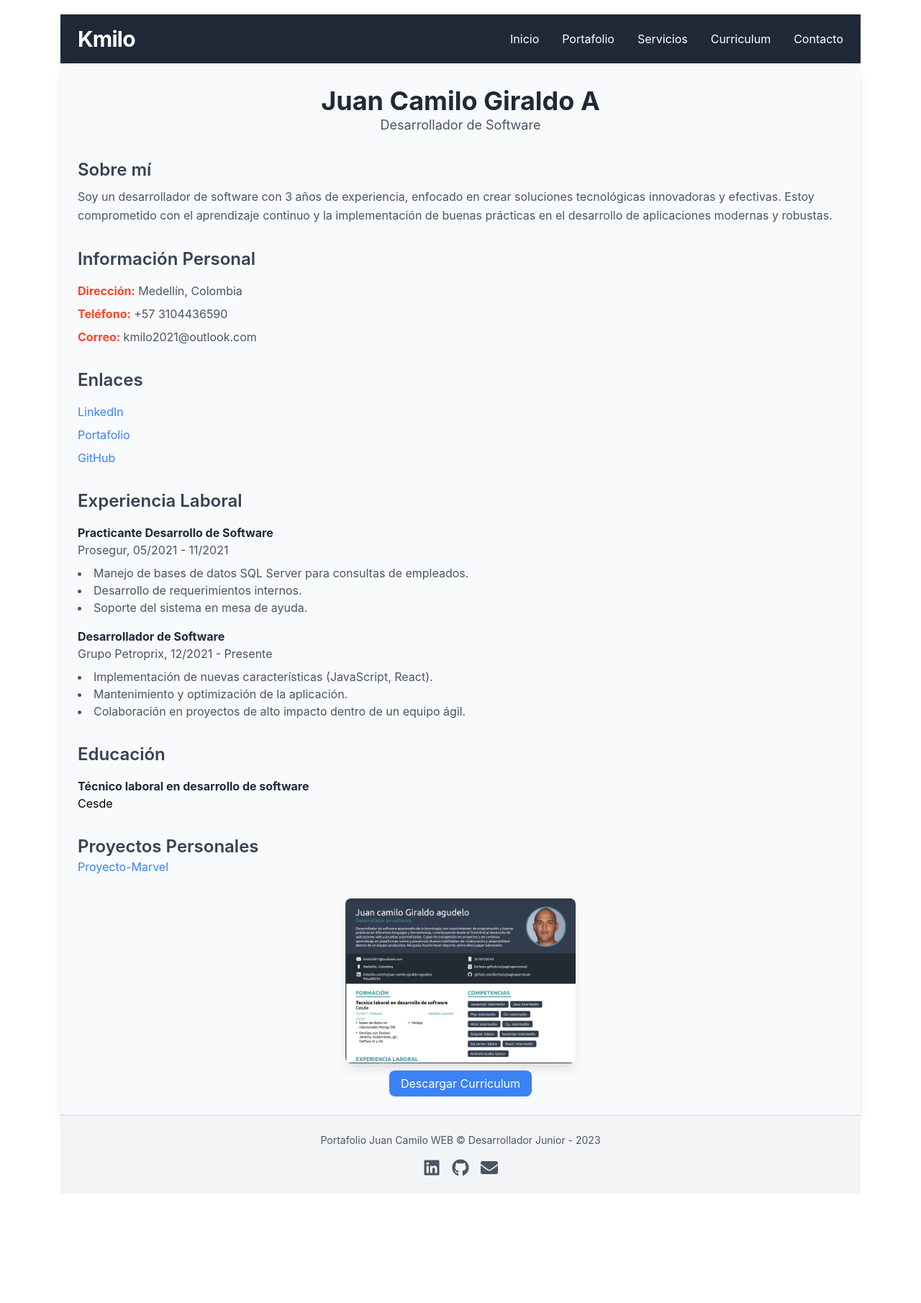
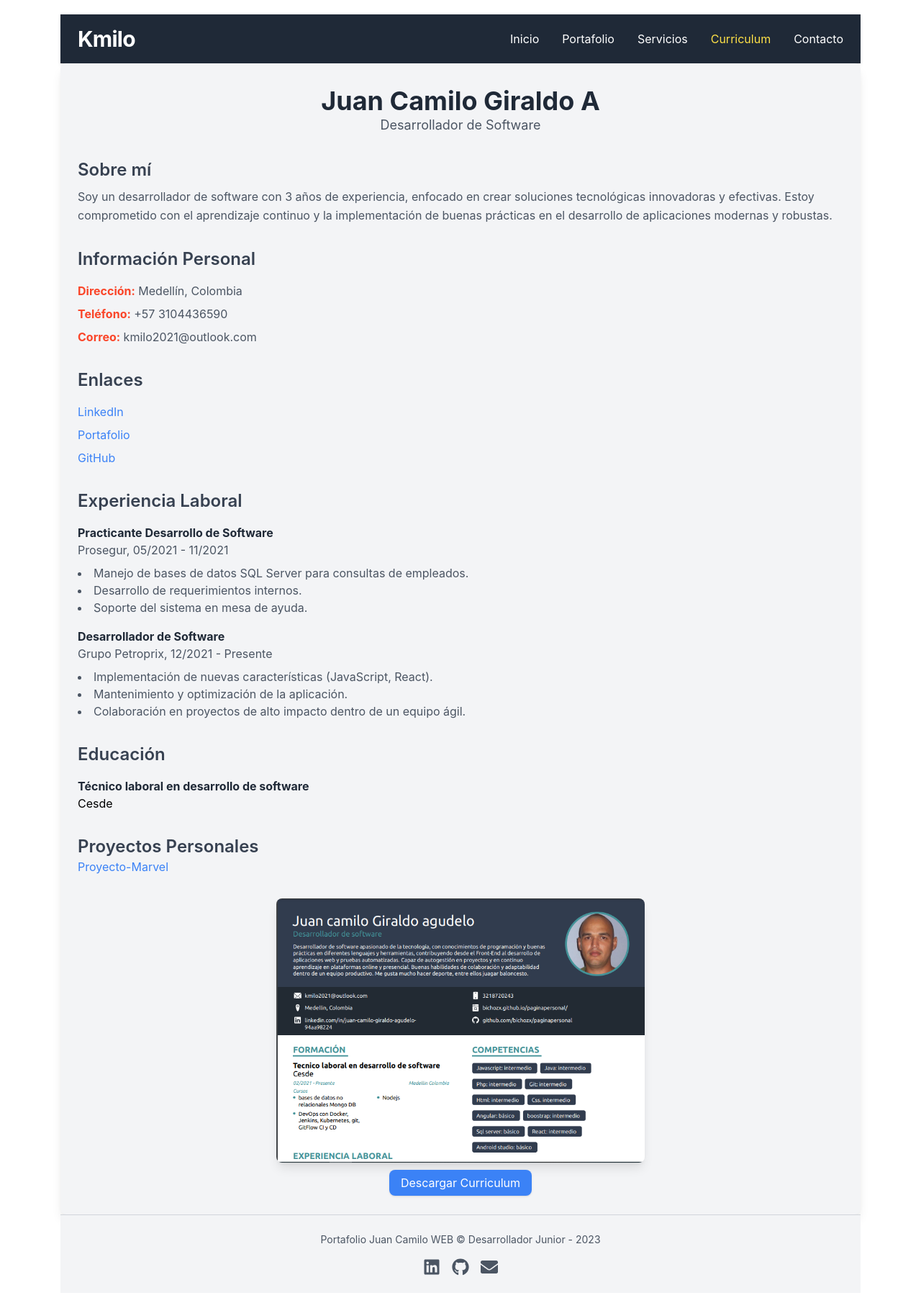
Before and after one commit to bichozx/portafolio, a React (Create React App) app: page /curriculum in a window 1280 px wide. Shown: the top 1810 px of the page at 72% size. Before the commit the page ends 1678 px from the top, so only its background shows below. Built offline with nearby package versions, Linux system fonts and the light colour scheme.

Commit message:
se hace responsive la seccion de Cv y se cambian unas clases en formulario

```diff
--- a/src/components/Contacto.jsx
+++ b/src/components/Contacto.jsx
@@ -48,7 +48,7 @@ export const Contacto = () => {
   };
 
   return (
-    <div className="max-w-7xl mx-auto px-6 py-8 bg-gray-50 rounded-lg shadow-lg">
+    <div className="bg-gray-100 max-w-7xl mx-auto px-6 py-8 bg-gray-50 rounded-lg shadow-lg">
       <div className="text-center mb-8">
         <h1 className="text-4xl font-bold text-gray-800">Contacto</h1>
         <p className="text-lg text-gray-600">Ponte en contacto con nosotros</p>
--- a/src/components/Curriculum.jsx
+++ b/src/components/Curriculum.jsx
@@ -3,7 +3,7 @@ import img from '../../src/img_Cv.png';
 
 export const Curriculum = () => {
   return (
-    <div className="max-w-7xl mx-auto px-6 py-8 bg-gray-50 rounded-lg shadow-lg">
+    <div className="max-w-7xl mx-auto px-6 py-8 bg-gray-100 rounded-lg shadow-lg">
       <header className="text-center mb-8">
         <h1 className="text-4xl font-bold text-gray-800">
           Juan Camilo Giraldo A
@@ -136,12 +136,12 @@ export const Curriculum = () => {
         <img
           src={img}
           alt="CV"
-          className="mx-auto mb-4 max-w-xs rounded-lg shadow-lg"
+          className="mx-auto mb-4 max-w-full sm:max-w-xs md:max-w-sm lg:max-w-md xl:max-w-lg rounded-lg shadow-lg"
         />
         <a
           href="/downLoad/Cv-ats 2.2.pdf"
           download="Cv-ats 2.2.pdf"
-          className="bg-blue-500 text-white py-2 px-4 rounded-lg shadow hover:bg-blue-600"
+          className="bg-blue-500 text-white py-2 px-4 rounded-lg shadow hover:bg-blue-600 mt-4"
         >
           Descargar Curriculum
         </a>
--- a/src/components/ListadoTrabajos.jsx
+++ b/src/components/ListadoTrabajos.jsx
@@ -5,7 +5,7 @@ import { trabajos } from '../data/Trabajos'
 export const ListadoTrabajos = ({ limite }) => {
   return (
     <>
-      <section className='works'>
+      <section className='bg-gray-100 flex flex-wrap justify-between gap-5'>
       {trabajos.slice(0, limite).map(trabajo => (
         <article key={trabajo.key} className='work-item'>
           <div className='mask'>
--- a/src/components/Portafolio.jsx
+++ b/src/components/Portafolio.jsx
@@ -3,7 +3,7 @@ import React from 'react';
 
 export const Portafolio = () => {
   return (
-    <>
+    <div className='bg-gray-100'>
       <div className="page">
         <h1 className="text-4xl font-bold text-gray-800 mb-8 text-center sm:text-5xl">
           Mi Portafolio
@@ -19,6 +19,6 @@ export const Portafolio = () => {
       <div className="w-full max-w-7xl px-4 sm:px-6 ">
         <ListadoTrabajos />
       </div>
-    </>
+    </div>
   );
 };
--- a/src/components/Proyectos.jsx
+++ b/src/components/Proyectos.jsx
@@ -17,7 +17,7 @@ export const Proyecto = () => {
   }
 
   return (
-    <div className="min-h-screen bg-gradient-to-b from-indigo-50 to-indigo-100 flex items-center justify-center p-6">
+    <div className="bg-gray-100 min-h-screen bg-gradient-to-b from-indigo-50 to-indigo-100 flex items-center justify-center p-6">
       <div className="max-w-4xl w-full bg-white rounded-xl shadow-xl overflow-hidden transform transition-all hover:scale-105 hover:shadow-2xl">
 
         <div className="relative group">
--- a/src/components/layout/HeaderNav.jsx
+++ b/src/components/layout/HeaderNav.jsx
@@ -1,6 +1,6 @@
-import React, { useState } from 'react';
+import React,{useState} from 'react'
 
-import { NavLink } from 'react-router-dom';
+import { NavLink } from "react-router-dom";
 
 export const HeaderNav = () => {
   const [isMenuVisible, setMenuVisible] = useState(false);
@@ -12,28 +12,34 @@ export const HeaderNav = () => {
   return (
     <header className="bg-gray-800 text-white shadow-md">
       <div className="max-w-6xl mx-auto px-6 py-4 flex justify-between items-center">
+        {/* Logo estilizado */}
         <div className="font-bold text-3xl tracking-tight text-white">
           Kmilo
         </div>
 
+
         <button
           onClick={toggleMenu}
-          className="md:hidden text-3xl focus:outline-none"
+          className="md:hidden text-2xl focus:outline-none"
         >
           ☰
         </button>
 
+
         <nav
           className={`${
-            isMenuVisible ? 'block' : 'hidden'
+            isMenuVisible ? "block" : "hidden"
           } md:block md:flex md:space-x-8 md:items-center`}
         >
           <ul className="flex flex-col md:flex-row items-center space-y-4 md:space-y-0 md:space-x-8">
             <li>
               <NavLink
                 to="/inicio"
-                activeClassName="text-yellow-300"
-                className="text-white hover:text-yellow-300 transition duration-300"
+                className={({ isActive }) =>
+                  isActive
+                    ? "text-yellow-300"
+                    : "text-white hover:text-yellow-300 transition duration-300"
+                }
                 onClick={() => setMenuVisible(false)}
               >
                 Inicio
@@ -42,8 +48,11 @@ export const HeaderNav = () => {
             <li>
               <NavLink
                 to="/portafolio"
-                activeClassName="text-yellow-300"
-                className="text-white hover:text-yellow-300 transition duration-300"
+                className={({ isActive }) =>
+                  isActive
+                    ? "text-yellow-300"
+                    : "text-white hover:text-yellow-300 transition duration-300"
+                }
                 onClick={() => setMenuVisible(false)}
               >
                 Portafolio
@@ -52,8 +61,11 @@ export const HeaderNav = () => {
             <li>
               <NavLink
                 to="/servicios"
-                activeClassName="text-yellow-300"
-                className="text-white hover:text-yellow-300 transition duration-300"
+                className={({ isActive }) =>
+                  isActive
+                    ? "text-yellow-300"
+                    : "text-white hover:text-yellow-300 transition duration-300"
+                }
                 onClick={() => setMenuVisible(false)}
               >
                 Servicios
@@ -62,8 +74,11 @@ export const HeaderNav = () => {
             <li>
               <NavLink
                 to="/curriculum"
-                activeClassName="text-yellow-300"
-                className="text-white hover:text-yellow-300 transition duration-300"
+                className={({ isActive }) =>
+                  isActive
+                    ? "text-yellow-300"
+                    : "text-white hover:text-yellow-300 transition duration-300"
+                }
                 onClick={() => setMenuVisible(false)}
               >
                 Curriculum
@@ -72,8 +87,11 @@ export const HeaderNav = () => {
             <li>
               <NavLink
                 to="/contacto"
-                activeClassName="text-yellow-300"
-                className="text-white hover:text-yellow-300 transition duration-300"
+                className={({ isActive }) =>
+                  isActive
+                    ? "text-yellow-300"
+                    : "text-white hover:text-yellow-300 transition duration-300"
+                }
                 onClick={() => setMenuVisible(false)}
               >
                 Contacto
```
Also changed, not shown: src/components/Servicios.jsx (+43 -38 lines).
